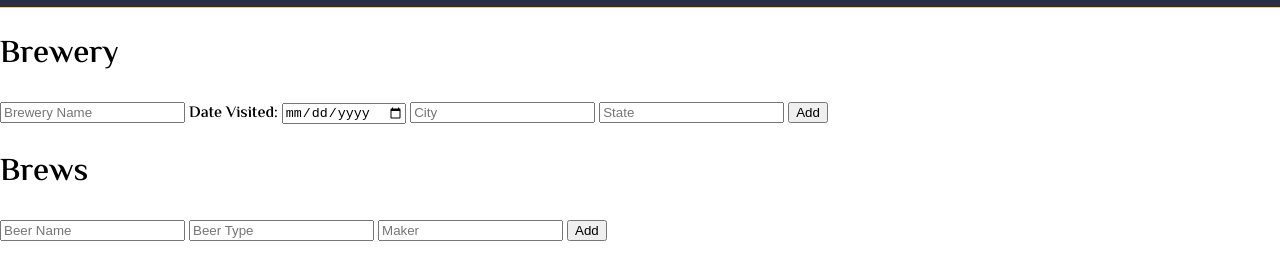
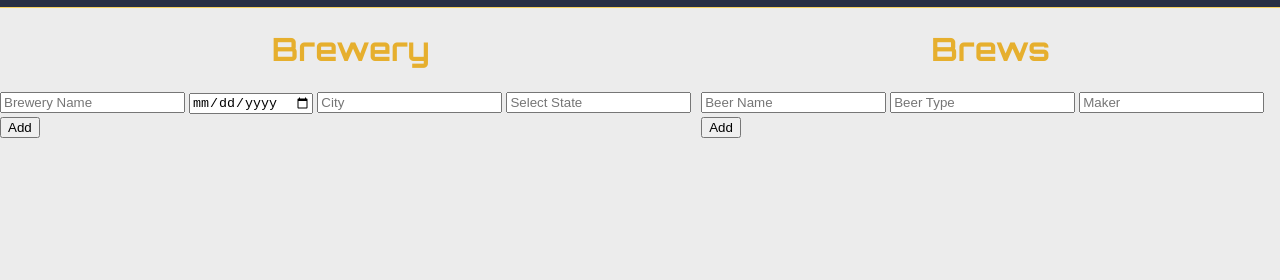
Before and after one commit to mattstr23/Free-Brew, a plain HTML site: page HTML/pourLog.html in a window 1280 px wide. Shown: the part 92-372 px from the top of the page. Drawn offline with Linux system fonts and the light colour scheme.

Commit message:
removed more forms, css update

```diff
--- a/CSS/pourLog.css
+++ b/CSS/pourLog.css
@@ -0,0 +1,20 @@
+.body {
+  display: flex;
+  flex-direction: column;
+  overflow: auto;
+  height: 100vh;
+  width: 100%;
+  background-color: #ececec;
+}
+.mainCont {
+  display: flex;
+  justify-content: center;
+  align-items: center;
+  background-color: #ececec;
+  width: 100%;
+}
+.mainCont h1 {
+  text-align: center;
+  font-family: "Orbitron", sans-serif;
+  color: #e6af2e;
+}
--- a/HTML/pourLog.html
+++ b/HTML/pourLog.html
@@ -10,6 +10,7 @@
     <link rel="preconnect" href="https://fonts.gstatic.com" crossorigin>
     <link href="https://fonts.googleapis.com/css2?family=El+Messiri:wght@600&family=Orbitron:wght@700&display=swap" rel="stylesheet">
     <link rel="stylesheet" href="/CSS/nav.css">
+    <link rel="stylesheet" href="/CSS/pourLog.css">
 </head>
 <body>
     <div class="body">
@@ -33,27 +34,41 @@
         </div>
         <div class="mainCont">
             <div class="breweryCont">
-                <div class="beerForm">
+                <div class="brewForm">
                     <h1>Brewery</h1>
-                    <form action="" method="post">
-                        <input type="text" placeholder="Brewery Name">
-                        <label for="date">Date Visited:</label>
-                        <input type="date" id="date">
-                        <input type="text" placeholder="City">
-                        <input type="text" placeholder="State">
+                    <div class="brewUser">
+                        <input type="text" class="brewName" placeholder="Brewery Name">
+                        <input type="date" class="brewDate">
+                        <input type="text" class="brewCity" placeholder="City">
+                        <input list="states" class="brewState" placeholder="Select State">
+                        <datalist id="states">
+                            <option value="AL">AL</option><option value="AK">AK</option><option value="AR">AR</option><option value="AZ">AZ</option>
+                            <option value="CA">CA</option><option value="CO">CO</option><option value="CT">CT</option><option value="DC">DC</option>
+                            <option value="DE">DE</option><option value="FL">FL</option><option value="GA">GA</option><option value="HI">HI</option>
+                            <option value="IA">IA</option><option value="ID">ID</option><option value="IL">IL</option><option value="IN">IN</option>
+                            <option value="KS">KS</option><option value="KY">KY</option><option value="LA">LA</option><option value="MA">MA</option>
+	                        <option value="MD">MD</option><option value="ME">ME</option><option value="MI">MI</option><option value="MN">MN</option>
+                            <option value="MO">MO</option><option value="MS">MS</option><option value="MT">MT</option><option value="NC">NC</option>
+                            <option value="NE">NE</option><option value="NH">NH</option><option value="NJ">NJ</option><option value="NM">NM</option>
+                            <option value="NV">NV</option><option value="NY">NY</option><option value="ND">ND</option><option value="OH">OH</option>
+                            <option value="OK">OK</option><option value="OR">OR</option><option value="PA">PA</option><option value="RI">RI</option>
+	                        <option value="SC">SC</option><option value="SD">SD</option><option value="TN">TN</option><option value="TX">TX</option>
+                            <option value="UT">UT</option><option value="VT">VT</option><option value="VA">VA</option><option value="WA">WA</option>
+                            <option value="WI">WI</option><option value="WV">WV</option><option value="WY">WY</option><option value="Out of States">Out of States</option>
+                        </datalist>
                         <button type="submit">Add</button>
-                    </form>
+                    </div>
                 </div>
             </div>
             <div class="beerCont">
                 <div class="beerForm">
                     <h1>Brews</h1>
-                    <form action="" method="post">
+                    <div class="userBeer">
                         <input type="text" placeholder="Beer Name">
                         <input type="text" placeholder="Beer Type">
                         <input type="text" placeholder="Maker">
                         <button type="submit">Add</button>
-                    </form>
+                    </div>
                 </div>
             </div>
         </div>
```
Also changed, not shown: JAVA/pourLog.js (added).
